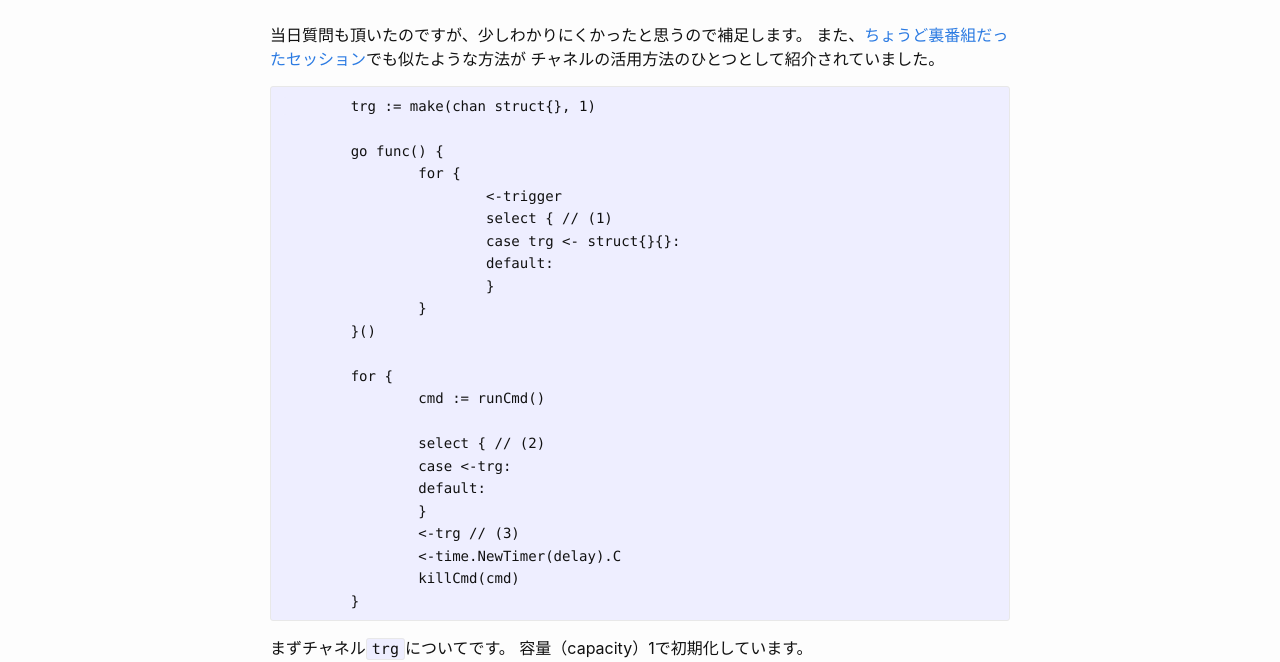
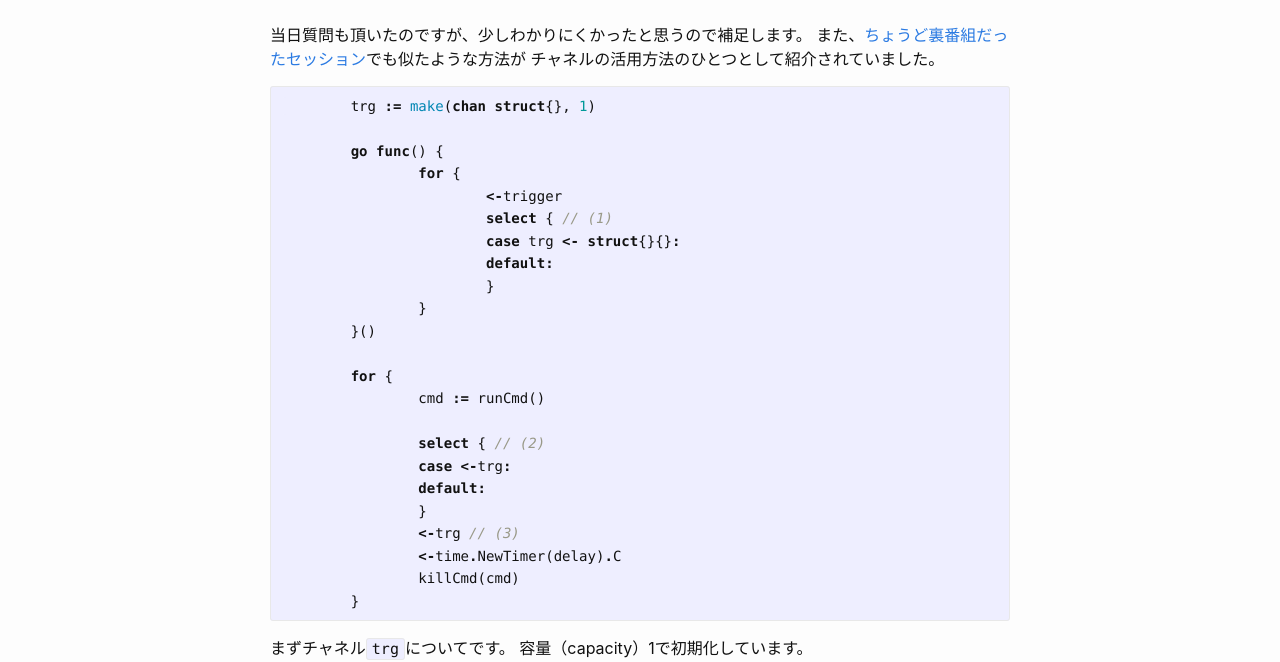
Before and after one commit to makiuchi-d/makiuchi-d.github.io, a Jekyll site: the page built from _posts/2021-06-13-gocon2021spring-hotreload-tool.ja.md, in a window 1280 px wide. Shown: the part 641-1303 px from the top of the page. Built offline with Jekyll 4.4.1, drawn with Linux system fonts in a browser that asks for light colours.

Commit message:
syntax highlight

````diff
--- a/_posts/2021-06-13-gocon2021spring-hotreload-tool.ja.md
+++ b/_posts/2021-06-13-gocon2021spring-hotreload-tool.ja.md
@@ -18,7 +18,7 @@ title: ホットリロードツールの作り方（GoCon 2021 Spring）
 また、[ちょうど裏番組だったセッション](https://gocon.jp/sessions/session-a3-l/)でも似たような方法が
 チャネルの活用方法のひとつとして紹介されていました。
 
-```Go
+```go
 	trg := make(chan struct{}, 1)
 
 	go func() {
````
